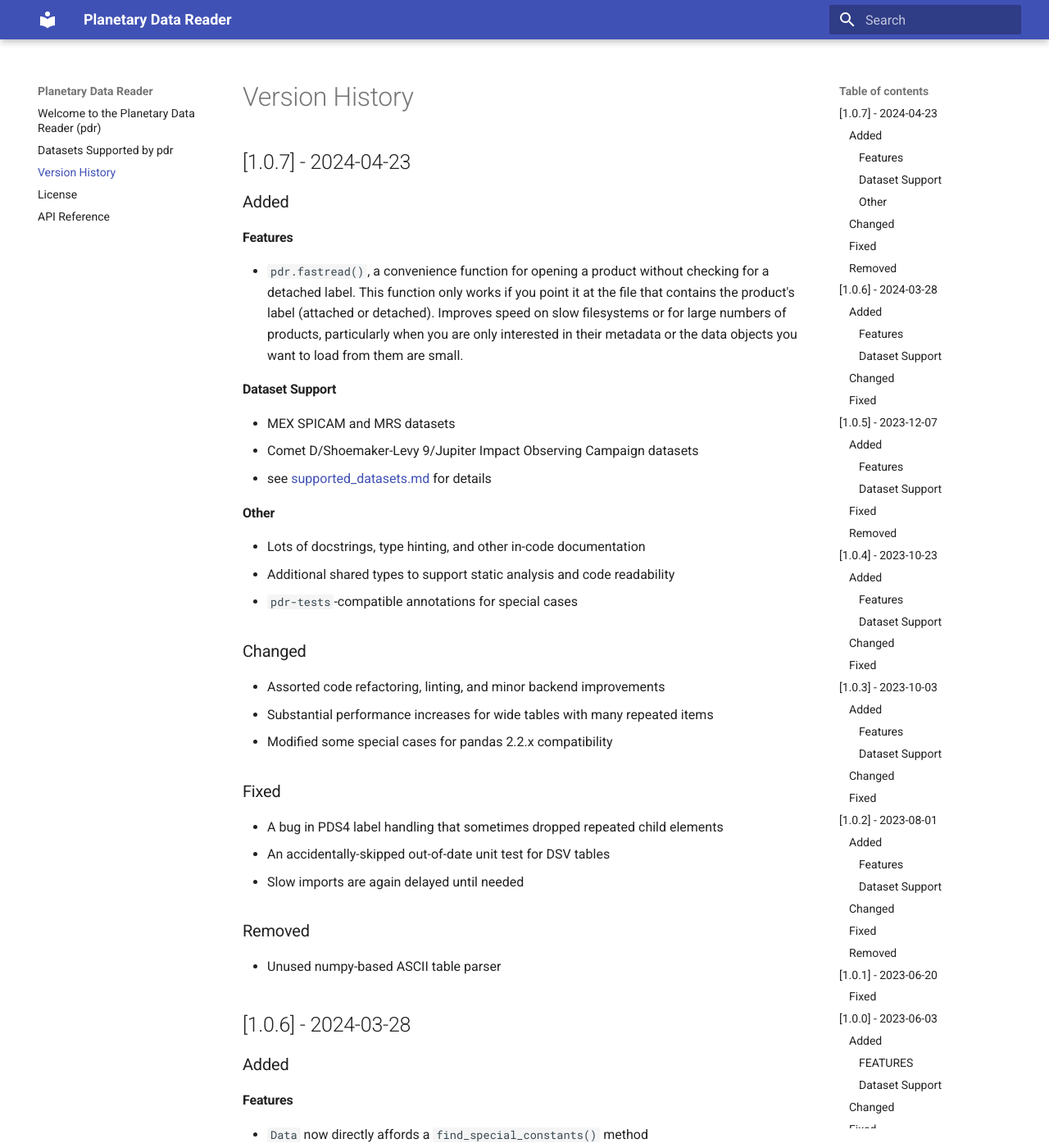
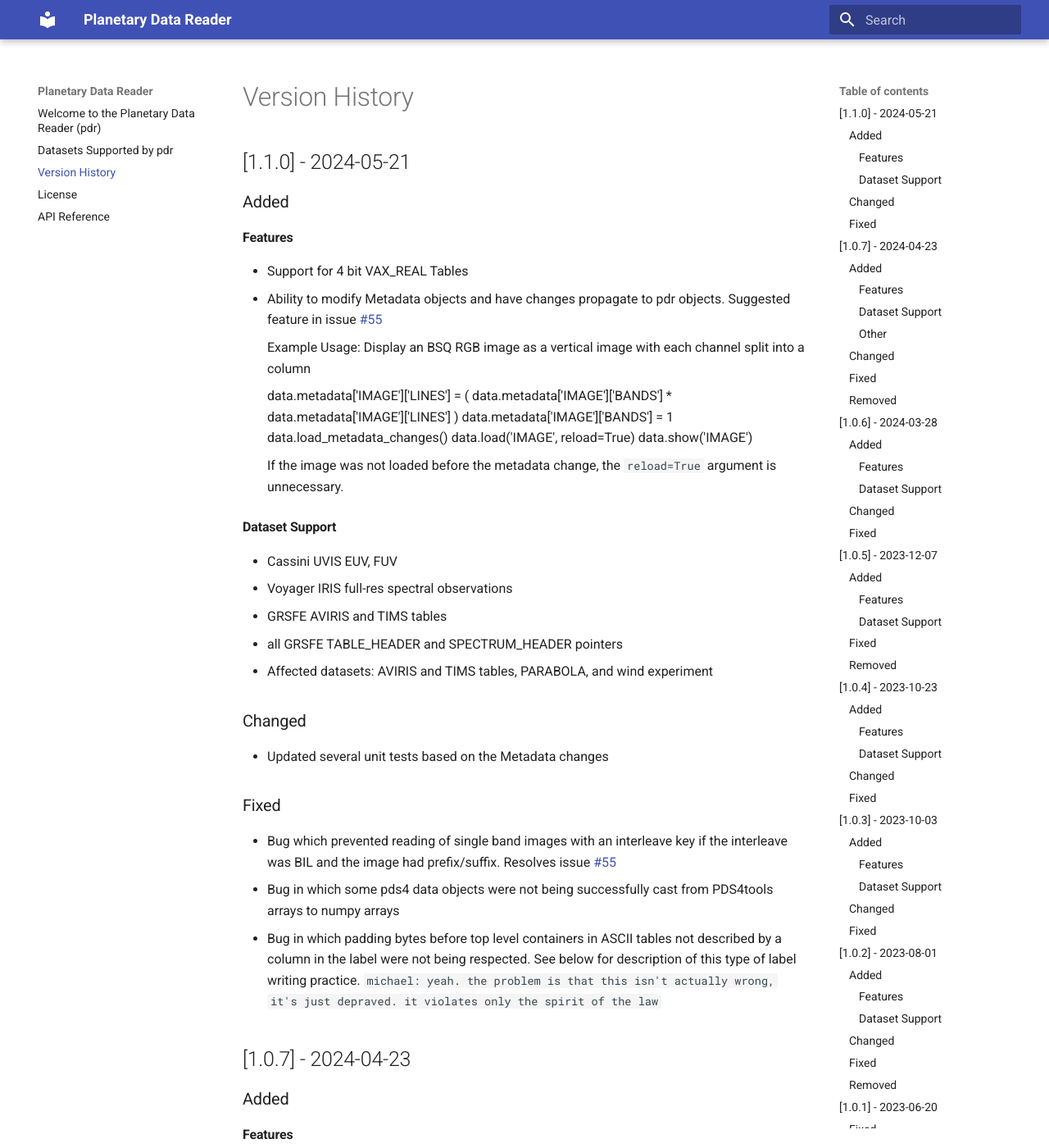
Before and after one commit to MillionConcepts/pdr, an MkDocs documentation site: the page built from docs/version_history.md, in a window 1280 px wide and 1400 px high. Shown: the whole window at 82% size. Built offline with MkDocs 1.6.1 and Material for MkDocs 9.7.7, drawn with Linux system fonts in a browser that asks for light colours.

Commit message:
updates for version bump

````diff
--- a/docs/version_history.md
+++ b/docs/version_history.md
@@ -1,4 +1,52 @@
 # Version History
+## [1.1.0] - 2024-05-21
+### Added
+
+#### Features
+- Support for 4 bit VAX_REAL Tables
+- Ability to modify Metadata objects and have changes propagate to pdr objects.
+Suggested feature in issue [#55](https://github.com/MillionConcepts/pdr/issues/55)
+
+
+    Example Usage:
+    Display an BSQ RGB image as a vertical image with
+    each channel split into a column
+
+    data.metadata['IMAGE']['LINES'] = (
+    data.metadata['IMAGE']['BANDS'] * data.metadata['IMAGE']['LINES']
+    )
+    data.metadata['IMAGE']['BANDS'] = 1
+    data.load_metadata_changes()
+    data.load('IMAGE', reload=True)
+    data.show('IMAGE')
+
+    If the image was not loaded before the metadata change, the `reload=True`
+    argument is unnecessary.
+
+#### Dataset Support
+- Cassini UVIS EUV, FUV
+- Voyager IRIS full-res spectral observations
+- GRSFE AVIRIS and TIMS tables
+- all GRSFE TABLE_HEADER and SPECTRUM_HEADER pointers
+  - Affected datasets: AVIRIS and TIMS tables, PARABOLA, and wind experiment
+
+### Changed
+- Updated several unit tests based on the Metadata changes
+
+### Fixed
+- Bug which prevented reading of single band images with an interleave key if
+the interleave was BIL and the image had prefix/suffix. Resolves issue
+[#55](https://github.com/MillionConcepts/pdr/issues/55)
+- Bug in which some pds4 data objects were not being successfully cast from
+PDS4tools arrays to numpy arrays
+- Bug in which padding bytes before top level containers in ASCII tables not
+described by a column in the label were not being respected. See below for
+description of this type of label writing practice.
+  ```
+  michael: yeah. the problem is that this isn't actually wrong, it's just depraved.
+  it violates only the spirit of the law
+  ```
+
 ## [1.0.7] - 2024-04-23
 ### Added
 
--- a/pdr/__init__.py
+++ b/pdr/__init__.py
@@ -8,7 +8,7 @@ from pdr.pdr import Data, Metadata
 if TYPE_CHECKING:
     from pathlib import Path
 
-__version__ = "1.0.7"
+__version__ = "1.1.0"
 
 pkg_dir = _osp.abspath(_osp.dirname(__file__))
 
--- a/setup.py
+++ b/setup.py
@@ -5,7 +5,7 @@ with open("README.md", "r", encoding="utf-8") as fh:
 
 setuptools.setup(
     name="pdr",
-    version="1.0.7",
+    version="1.1.0",
     author="Chase Million",
     author_email="chase@millionconcepts.com",
     description="Planetary Data Reader",
````
Also changed, not shown: CHANGELOG.md (+2 -8 lines).
